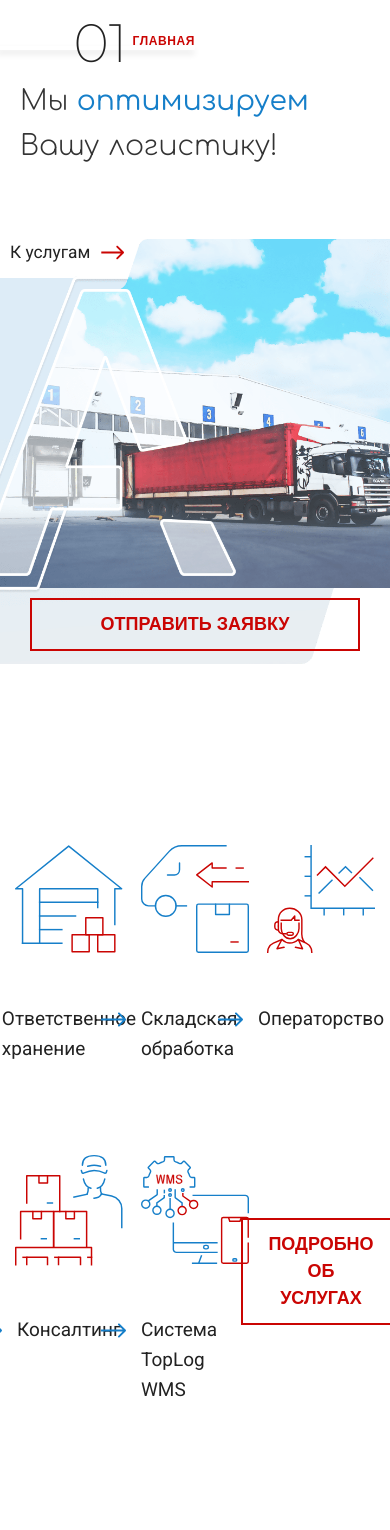
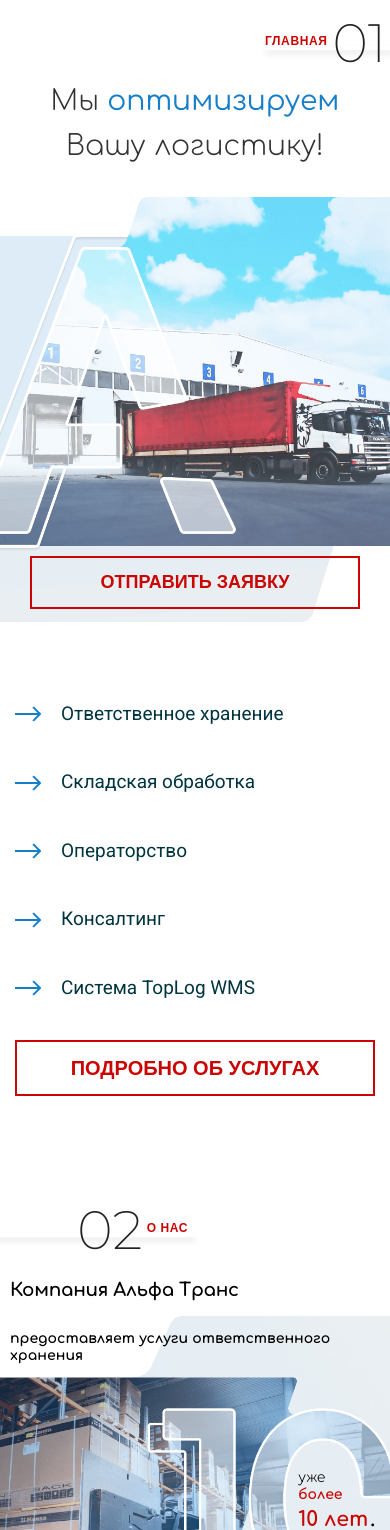
Before and after one commit to margogediv/alfaTransNew, a PHP site: page / in a window 390 px wide. Shown: the part 70-1600 px from the top of the page. Run offline with PHP 8.4, Linux system fonts and the light colour scheme; some libraries are stand-ins or nearby versions; some web fonts are replaced.

Commit message:
home tablet / mobile

```diff
--- a/css/mobile.css
+++ b/css/mobile.css
@@ -73,6 +73,7 @@
 
     .section-label .number {
         font-size: 54px;
+        margin-top: 0;
     }
 
     .section-label .name {
@@ -87,15 +88,32 @@
     }
 
     .section-label.label-1 {
+        width: 125px;
         margin-top: 5px;
     }
 
     .banner-title {
         margin-top: 79px;
+        margin-bottom: 0;
+        text-align: center;
     }
 
     .banner-list {
-        display: none !important;
+        display: block;
+    }
+
+    .banner-list li {
+        margin-bottom: 40px;
+    }
+
+    .section-icon .container .btn.non {
+        display: block;
+        width: 100%;
+        font-size: 20px;
+    }
+
+    .section-icon {
+        margin-bottom: 181px;
     }
 
     .banner-text .text-container {
@@ -112,8 +130,13 @@
         max-width: 330px;
     }
 
+    .icon-list {
+        display: none;
+    }
+
     #linkto-services {
-        position: absolute;
+        display: none;
+        /* position: absolute; */
         top: 0;
         left: 10px;
         font-family: 'Roboto', sans-serif;
--- a/css/style.css
+++ b/css/style.css
@@ -1159,6 +1159,14 @@ a {
     margin-top: 153px;
 }
 
+.banner-list {
+    display: none;
+}
+
+.section-icon .container .btn.non {
+    display: none;
+}
+
 .section-icon img {
     width: 150px;
     height: 150px;
@@ -2045,43 +2053,43 @@ iframe {
     right: calc((100% - 1240px) / 2 - 180px);
 }*/
 
-.section-label.label-2 {
+.section-label.label-3 {
     top: 170px;
     left: calc((100% - 1240px) / 2 - 180px);
 }
 
-.section-label.label-2 .number {
+.section-label.label-3 .number {
     color: #fff;
 }
 
-.section-label.label-2 .name {
+.section-label.label-3 .name {
     background: rgba(255, 255, 255, 0.75);
     border-radius: 3px;
     color: #CA0503;
     padding: 1px 2px 2px 4px;
 }
 
-.section-label.label-3 {
+.section-label.label-4 {
     top: 50px;
     right: calc((100% - 1240px) / 2 - 180px);
 }
 
-.section-label.label-4 {
+.section-label.label-5 {
     top: 20px;
     left: calc((100% - 1240px) / 2 - 180px);
 }
 
-.section-label.label-5 {
+.section-label.label-6 {
     top: 30px;
     right: calc((100% - 1240px) / 2 - 180px);
 }
 
-.section-label.label-6 {
+.section-label.label-7 {
     top: -70px;
     left: calc((100% - 1240px) / 2 - 180px);
 }
 
-.section-label.label-7 {
+.section-label.label-8 {
     top: -10px;
     right: calc((100% - 1240px) / 2 - 180px);
 }
--- a/css/sub_desc.css
+++ b/css/sub_desc.css
@@ -61,7 +61,8 @@
 
     .section-label .name {
         font-size: 14px;
-        margin-left: 5px;
+        margin-right: 5px;
+        margin-top: 40px;
     }
 
     .section-label::before {
@@ -79,7 +80,7 @@
     /* label-1 */
     .section-label.label-1 {
         top: 0;
-        left: 0;
+        right: 0;
     }
 
     /* label-2 */
--- a/css/tablet.css
+++ b/css/tablet.css
@@ -112,6 +112,9 @@
     .section-label.label-1 {
         display: flex !important;
         margin-top: 20px;
+        top:0;
+        right: 0;
+        flex-direction: row-reverse;
     }
 
     .section-label .number {
@@ -119,6 +122,7 @@
         line-height: 77px;
         width: auto;
         margin-bottom: 0;
+        margin-top: 40px;
     }
 
     .section-label::before {
@@ -161,6 +165,8 @@
 
     .banner-img button.tablet {
         display: block;
+        left: 28px;
+        top: -20px;
     }
 
     .text-container {
@@ -177,21 +183,6 @@
         font-size: 36px;
         text-align: center;
         margin-top: 117px;
-    }
-
-    .banner-list {
-        display: flex !important;
-        flex-wrap: wrap;
-        margin-bottom: 0;
-        margin-top: 37px;
-        margin-left: 55px;
-        width: calc(100% - 55px);
-    }
-
-    .banner-list li {
-        width: 50%;
-        display: flex;
-        align-items: center;
     }
 
     .banner-list li:nth-child(1) {
@@ -215,7 +206,19 @@
     }
 
     .section.banner.mb {
-        margin-bottom: 90px;
+        margin-bottom: 0px;
+    }
+
+    .section-label::before {
+        content: "";
+        position: absolute;
+        width: 100%;
+        height: 0;
+        top: 63px;
+        border-bottom: 5px solid #FFFFFF;
+        box-shadow: 0 3px 3px #E5E5E5;
+        border-radius: 3.61562px;
+        z-index: -1;
     }
 
     .section-label.label-2 {
@@ -363,8 +366,17 @@
     }
 
     .section-4 ul li {
+         max-width: 50%;
+         margin-top: 105px;
+    }
+
+    .icon-list-iteam {
         max-width: 50%;
-        margin-top: 105px;
+        margin-top: 80px;
+    }
+
+    .icon-list-iteam.list-btn {
+        margin-top: 165px;
     }
 
     .section-4 ul li .text {
--- a/index.php
+++ b/index.php
@@ -104,11 +104,30 @@
                         <button class="btn btn-red modal" style="">подробно об услугах</button>
                     </li>
                 </ul>
+                <ul class="banner-list">
+                    <li>
+                        <a class="link linkto" href="#" data-link="1">Ответственное хранение</a>
+                    </li>
+                    <li>
+                        <a class="link linkto" href="#" data-link="2">Складская обработка</a>
+                    </li>
+                    <li>
+                        <a class="link linkto" href="#" data-link="3">Операторство</a>
+                    </li>
+                    <li>
+                        <a class="link linkto" href="#" data-link="4">Консалтинг</a>
+                    </li>
+                    <li>
+                        <a class="link linkto" href="#" data-link="5">Система TopLog WMS</a>
+                    </li>
+                </ul>
+
+                <button class="btn btn-red modal non">Подробно об услугах</button>
             </div>
         </div>
 
         <div id="about" class="section screen section-2">
-            <div class="section-label label-2">
+            <div class="section-label label-3">
                 <span class="number">02</span>
                 <span class="name">О НАС</span>
             </div>
@@ -205,7 +224,7 @@
         </div>
 
         <div id="advantages" class="section screen section-3">
-            <div class="section-label label-3">
+            <div class="section-label label-4">
                 <span class="number">03</span>
                 <span class="name">ПРЕИМУЩЕСТВА</span>
             </div>
@@ -292,7 +311,7 @@
         </div>
 
         <div class="section section-5 mb">
-            <div class="section-label label-4">
+            <div class="section-label label-5">
                 <span class="number">04</span>
                 <span class="name">КАК МЫ РАБОТАЕМ</span>
             </div>
@@ -371,7 +390,7 @@
         </div>
 
         <div class="section section-6">
-            <div class="section-label label-5">
+            <div class="section-label label-6">
                 <span class="number">05</span>
                 <span class="name">КЛИЕНТЫ И ПАРТНЕРЫ</span>
             </div>
@@ -395,7 +414,7 @@
         </div>
 
         <div id="gallery-section" class="section gallery mb">
-            <div class="section-label label-6">
+            <div class="section-label label-7">
                 <span class="number">06</span>
                 <span class="name">Галерея</span>
             </div>
```
